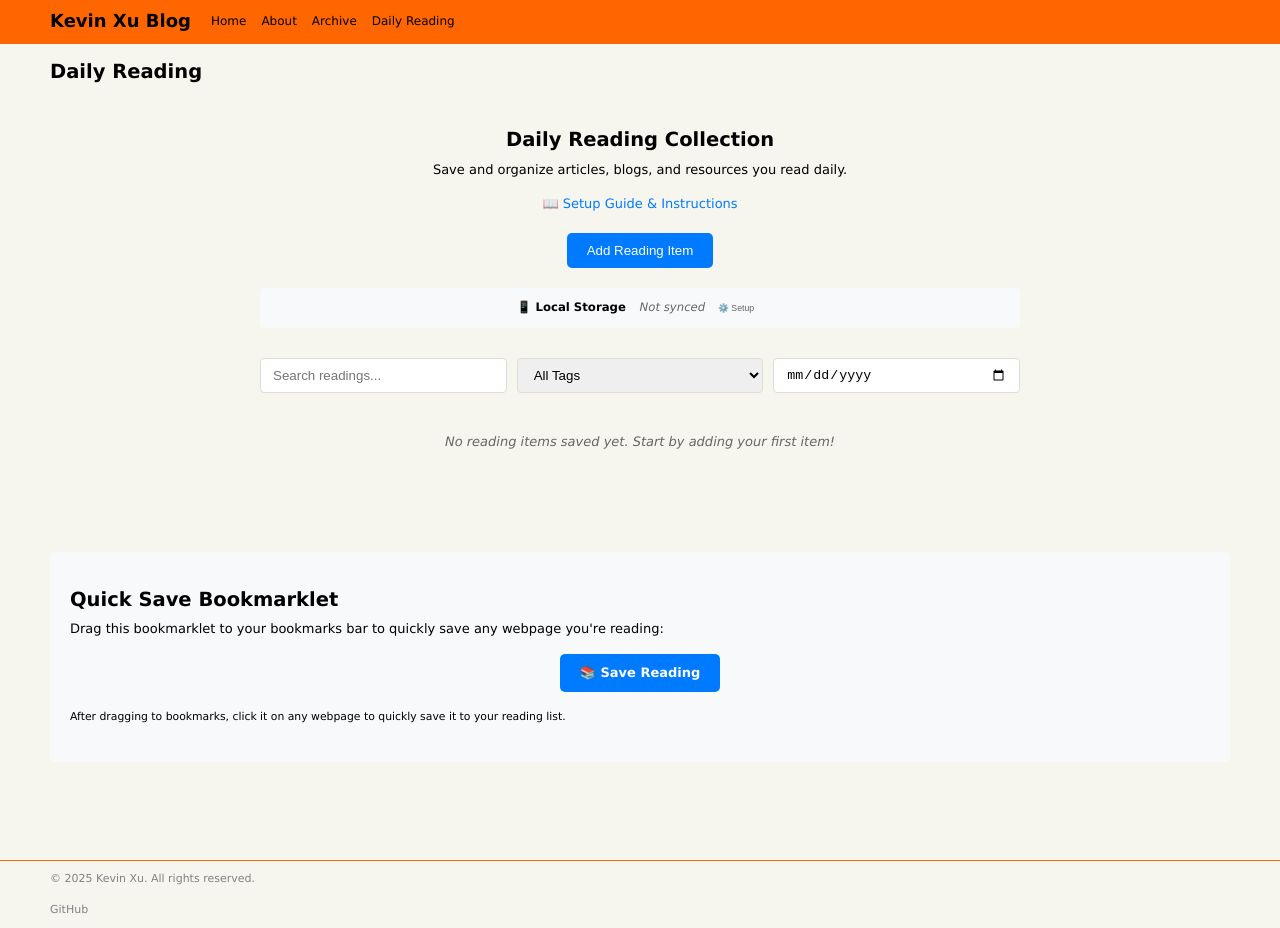
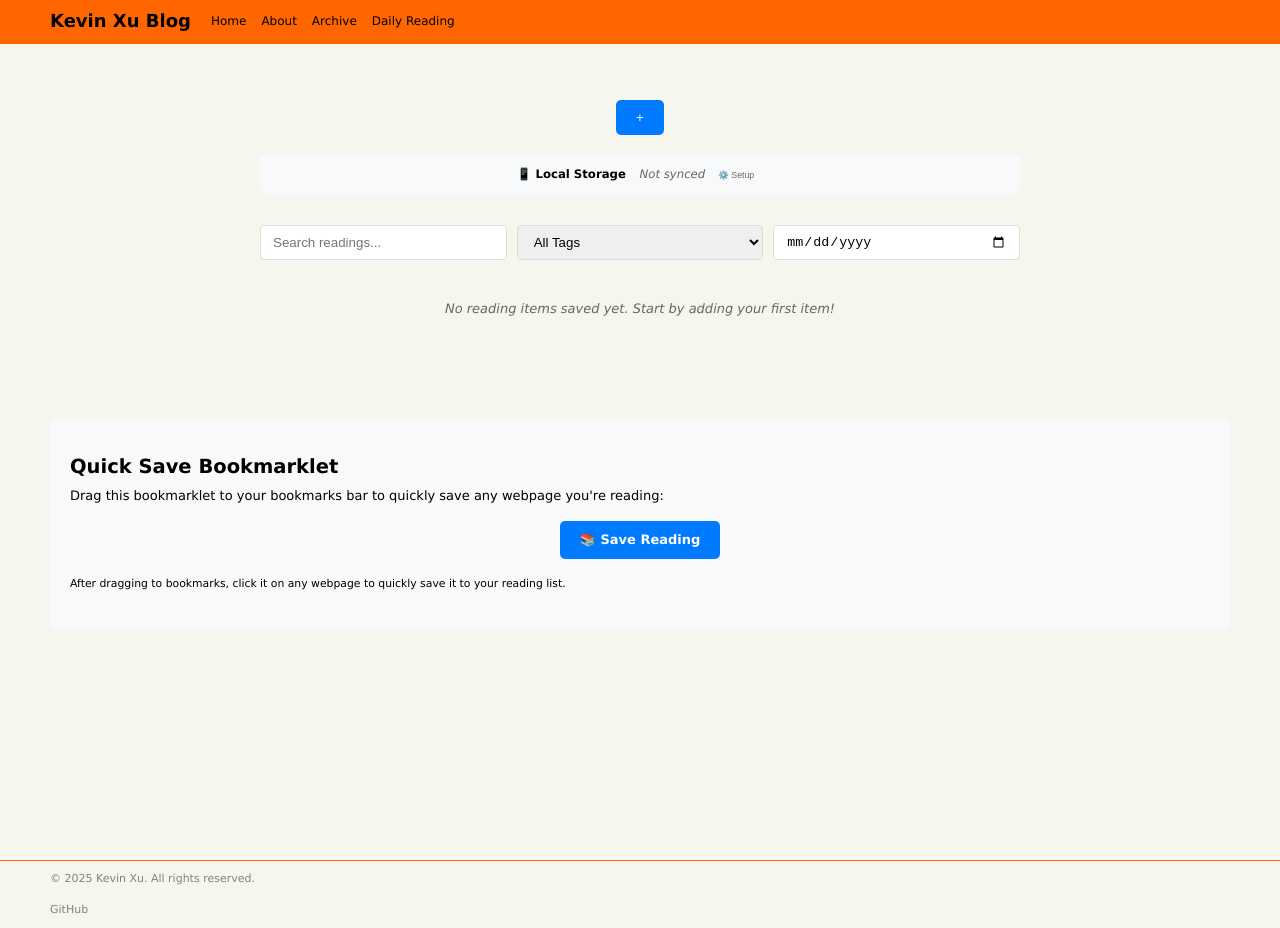
Before and after one commit to JKevinXu/github-blog, a Jekyll site: the page built from daily-reading.md, in a window 1280 px wide. Built offline with Jekyll 4.4.1, drawn with Linux system fonts in a browser that asks for light colours.

Commit message:
Update Daily Reading Page: Remove title and update button text for a cleaner interface. Simplify the reading management experience by streamlining the header elements.

```diff
--- a/daily-reading.md
+++ b/daily-reading.md
@@ -1,17 +1,14 @@
 ---
 layout: page
-title: "Daily Reading"
+title: ""
 permalink: /daily-reading/
 ---
 
 <div class="daily-reading-container">
     <div class="reading-header">
-        <h1>Daily Reading Collection</h1>
-        <p>Save and organize articles, blogs, and resources you read daily.</p>
-        <p><a href="/daily-reading-setup/" style="color: #007bff; text-decoration: none;">📖 Setup Guide & Instructions</a></p>
 
         <div class="reading-actions">
-            <button id="add-reading-btn" class="btn btn-primary">Add Reading Item</button>
+            <button id="add-reading-btn" class="btn btn-primary">+</button>
         </div>
 
         <div id="storage-status" class="storage-status">
```
